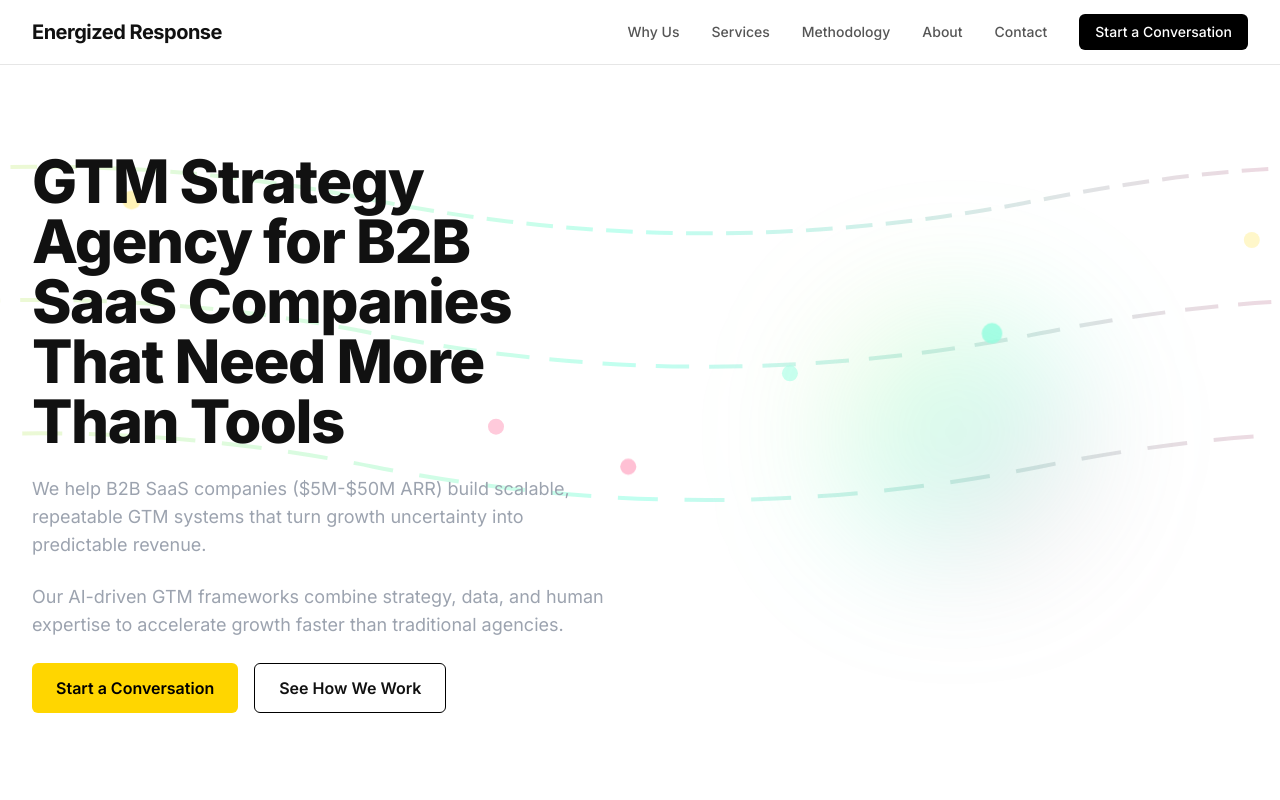
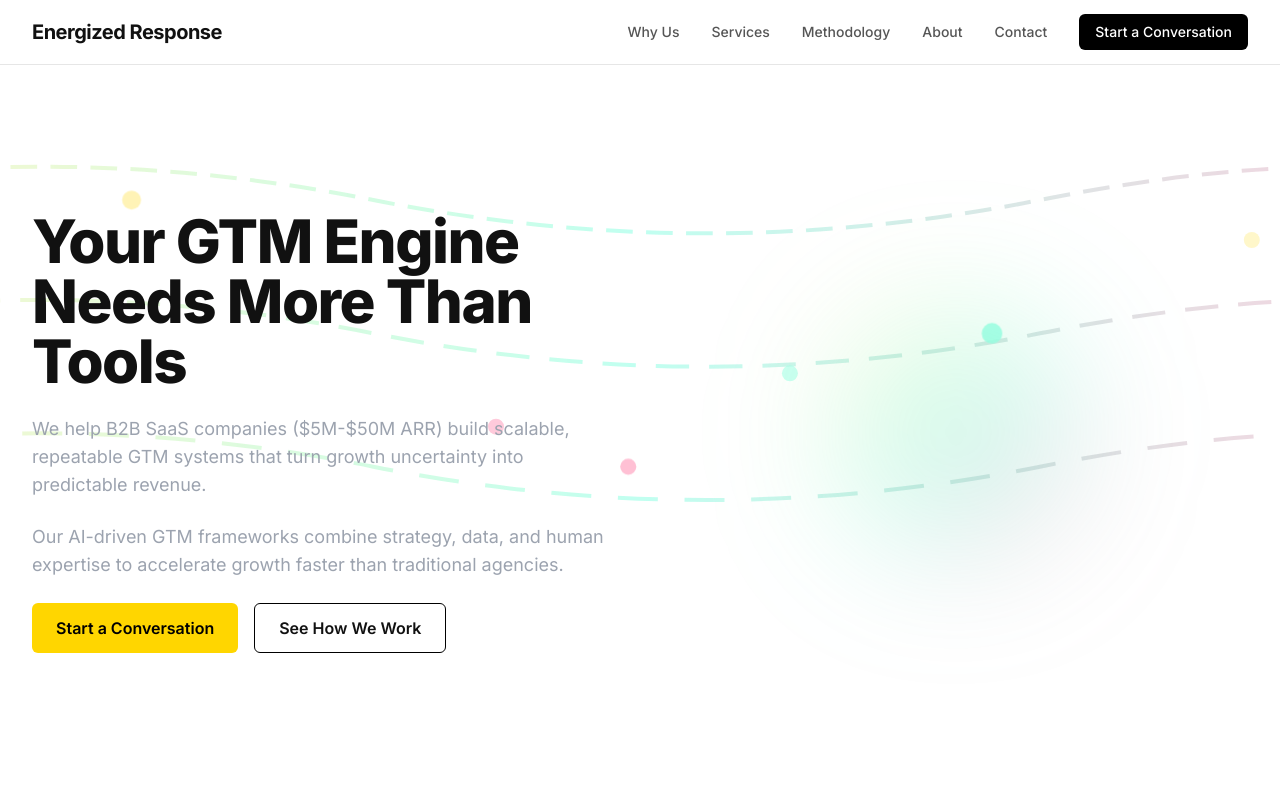
Before and after one commit to Will1z/EnergizedResponse, a Next.js app: page / in a window 1280 px wide. Shown: the top 800 px of the page. Built offline with nearby package versions, Linux system fonts and the light colour scheme.

Commit message:
Restore original hero heading

```diff
--- a/components/Hero.tsx
+++ b/components/Hero.tsx
@@ -14,7 +14,7 @@ export default function Hero() {
           {/* Left: Copy */}
           <div className="space-y-6 text-center lg:text-left">
             <h1 className="text-5xl md:text-6xl font-extrabold leading-tight">
-              GTM Strategy Agency for B2B SaaS Companies That Need More Than Tools
+              Your GTM Engine Needs More Than Tools
             </h1>
 
             <p className="mt-4 text-base md:text-lg leading-relaxed text-gray-400 max-w-2xl mx-auto lg:mx-0">
```
